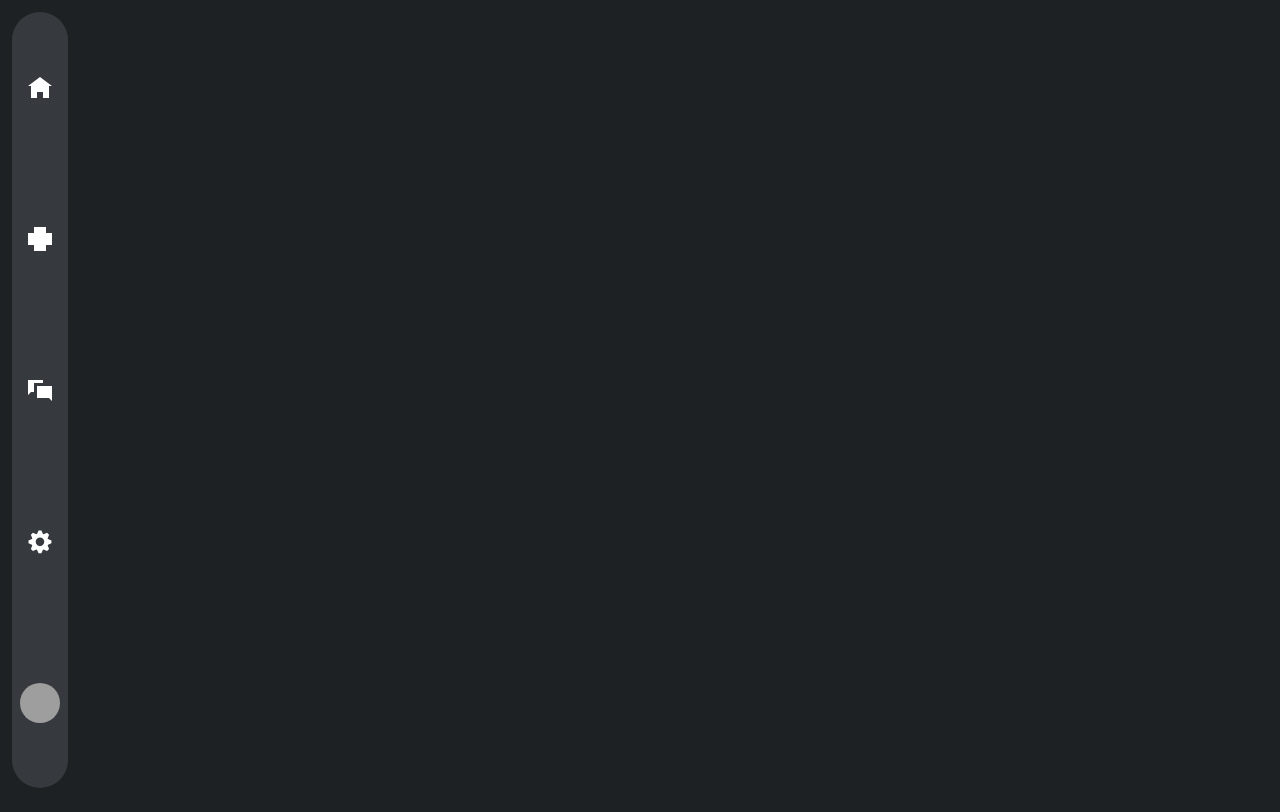
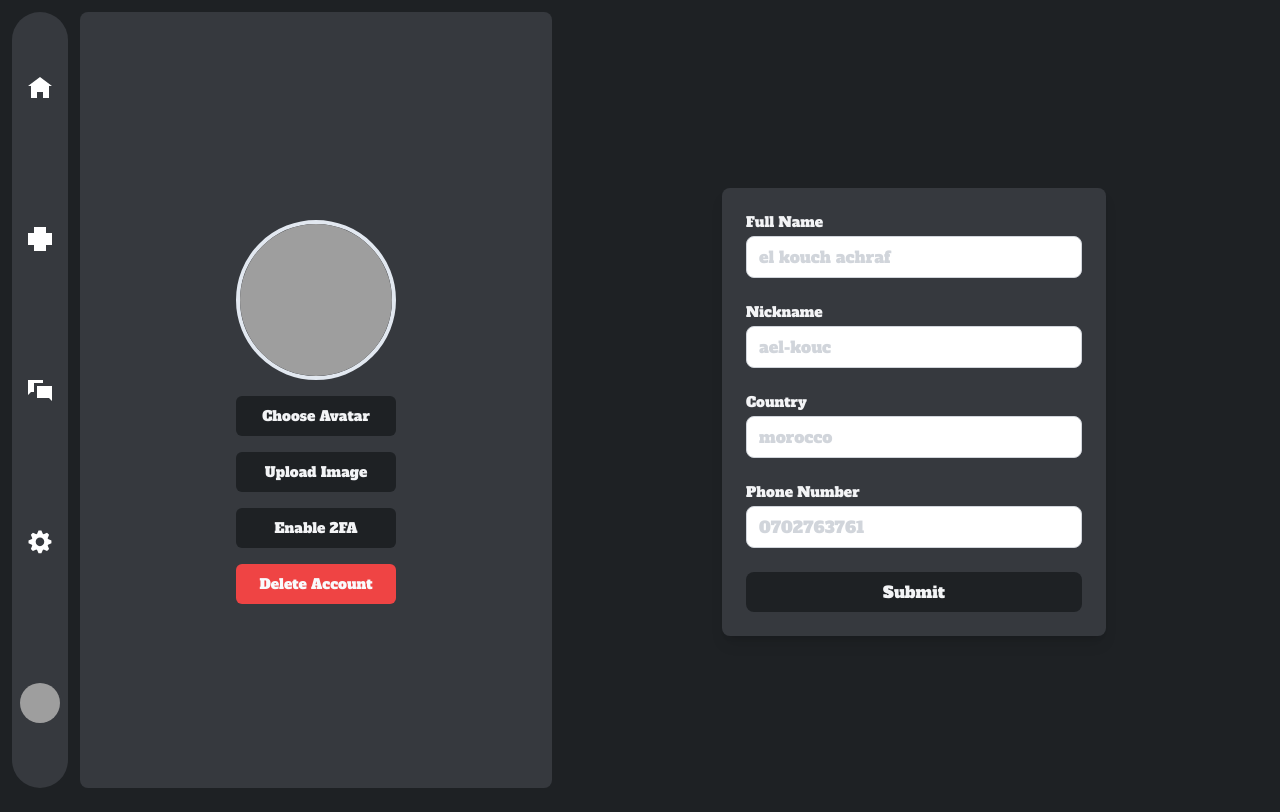
Before and after one commit to eliasluimeme/ft_transcendence, a Next.js app in the folder front/: page /settings in a window 1280 px wide. Built offline with nearby package versions, Linux system fonts and the light colour scheme; grey boxes are pictures that could not be loaded.

Commit message:
settings 80%

```diff
--- a/front/app/(pages)/(routes)/(protected)/settings/page.tsx
+++ b/front/app/(pages)/(routes)/(protected)/settings/page.tsx
@@ -1,10 +1,16 @@
 import React from "react";
-
+import Pic from "@/components/ui/Profile";
+import FillSet from "@/components/ui/FillSet";
 const settings = () => {
 
   return (
-    <div>
-
+    <div className="h-full rounded-lg  font-alfa-slab flex space-x-2">
+      <div className="w-[40%] rounded-lg bg-[#36393E]">
+        <Pic />
+      </div>
+      <div className="w-[60%]">
+        <FillSet/>
+      </div>
     </div>
   );
 };
--- /dev/null
+++ b/front/components/ui/FillSet.tsx
@@ -0,0 +1,95 @@
+"use client";
+import React, { useState } from "react";
+
+const FillSet: React.FC = () => {
+  const [inputValues, setInputValues] = useState({
+    fullName: "el kouch achraf",
+    nickname: "ael-kouc",
+    country: "morocco",
+    phoneNumber: "0702763761",
+  });
+
+  const handleInputChange = (e: React.ChangeEvent<HTMLInputElement>) => {
+    const { name, value } = e.target;
+    setInputValues((prevInputValues) => ({
+      ...prevInputValues,
+      [name]: value,
+    }));
+  };
+
+  const handleSubmit = (e: React.FormEvent) => {
+
+  };
+
+  return (
+    <div className="flex flex-col items-center justify-center min-h-screen bg-[#1E2124] text-gray-300"> {/* Change the background and text color */}
+      <div className="w-96 p-6 bg-[#36393E] shadow-lg rounded-lg">
+        <form onSubmit={handleSubmit}>
+          <div className="mb-6">
+            <label
+              htmlFor="inline-full-name"
+              className="block text-gray-100 text-sm  mb-1">
+              Full Name
+            </label>
+            <input
+              type="text"
+              name="fullName"
+              value={inputValues.fullName}
+              onChange={handleInputChange}
+              className="w-full py-2 px-3 border border-gray-300 rounded-lg focus:outline-none focus:border-gray-900"
+            />
+          </div>
+          <div className="mb-6">
+            <label
+              htmlFor="inline-nickname"
+              className="block text-gray-100 text-sm  mb-1">
+              Nickname
+            </label>
+            <input
+              type="text"
+              name="nickname"
+              value={inputValues.nickname}
+              onChange={handleInputChange}
+              className="w-full py-2 px-3 border border-gray-300 rounded-lg focus:outline-none focus:border-gray-900"
+            />
+          </div>
+          <div className="mb-6">
+            <label
+              htmlFor="inline-country"
+              className="block text-gray-100 text-sm  mb-1">
+              Country
+            </label>
+            <input
+              type="text"
+              name="country"
+              value={inputValues.country}
+              onChange={handleInputChange}
+              className="w-full py-2 px-3 border border-gray-300 rounded-lg focus:outline-none focus:border-gray-900"
+            />
+          </div>
+          <div className="mb-6">
+            <label
+              htmlFor="inline-phone-number"
+              className="block text-gray-100 text-sm  mb-1">
+              Phone Number
+            </label>
+            <input
+              type="text"
+              name="phoneNumber"
+              value={inputValues.phoneNumber}
+              onChange={handleInputChange}
+              className="w-full py-2 px-3 border border-gray-300 rounded-lg focus:outline-none focus:border-gray-900"
+            />
+          </div>
+          <button
+            type="submit"
+            className="w-full py-2 bg-[#1E2124] text-gray-100  rounded-lg hover:bg-gray-600 focus:outline-none">
+            Submit
+          </button>
+        </form>
+      </div>
+    </div>
+  );
+};
+
+export default FillSet;
--- /dev/null
+++ b/front/components/ui/Profile.tsx
@@ -0,0 +1,31 @@
+import React from "react";
+import { Avatar, AvatarFallback, AvatarImage } from "@/components/ui/avatar";
+import { Button } from "./button";
+
+const Pic = () => {
+  const image =
+    "https://cdn.intra.42.fr/users/9373f1cfc045b4628c01920b3000a836/ael-kouc.jpg";
+
+  return (
+    <div className="flex flex-col items-center justify-center min-h-screen  text-gray-300">
+      <Avatar className="w-40 h-40 border-4 ">
+        <AvatarImage src={image} />
+        <AvatarFallback>Done</AvatarFallback>
+      </Avatar>
+      <Button className="mt-4 w-40 bg-[#1E2124] hover:bg-gray-600 text-gray-100">
+        Choose Avatar
+      </Button>
+      <Button className="mt-4 w-40 bg-[#1E2124] hover:bg-gray-600 text-gray-100">
+        Upload Image
+      </Button>
+      <Button className="mt-4 w-40 bg-[#1E2124] hover:bg-gray-600 text-gray-100">
+        Enable 2FA
+      </Button>
+      <Button variant="destructive" className="mt-4 w-40">
+        Delete Account
+      </Button>
+    </div>
+  );
+};
+
+export default Pic;
```
